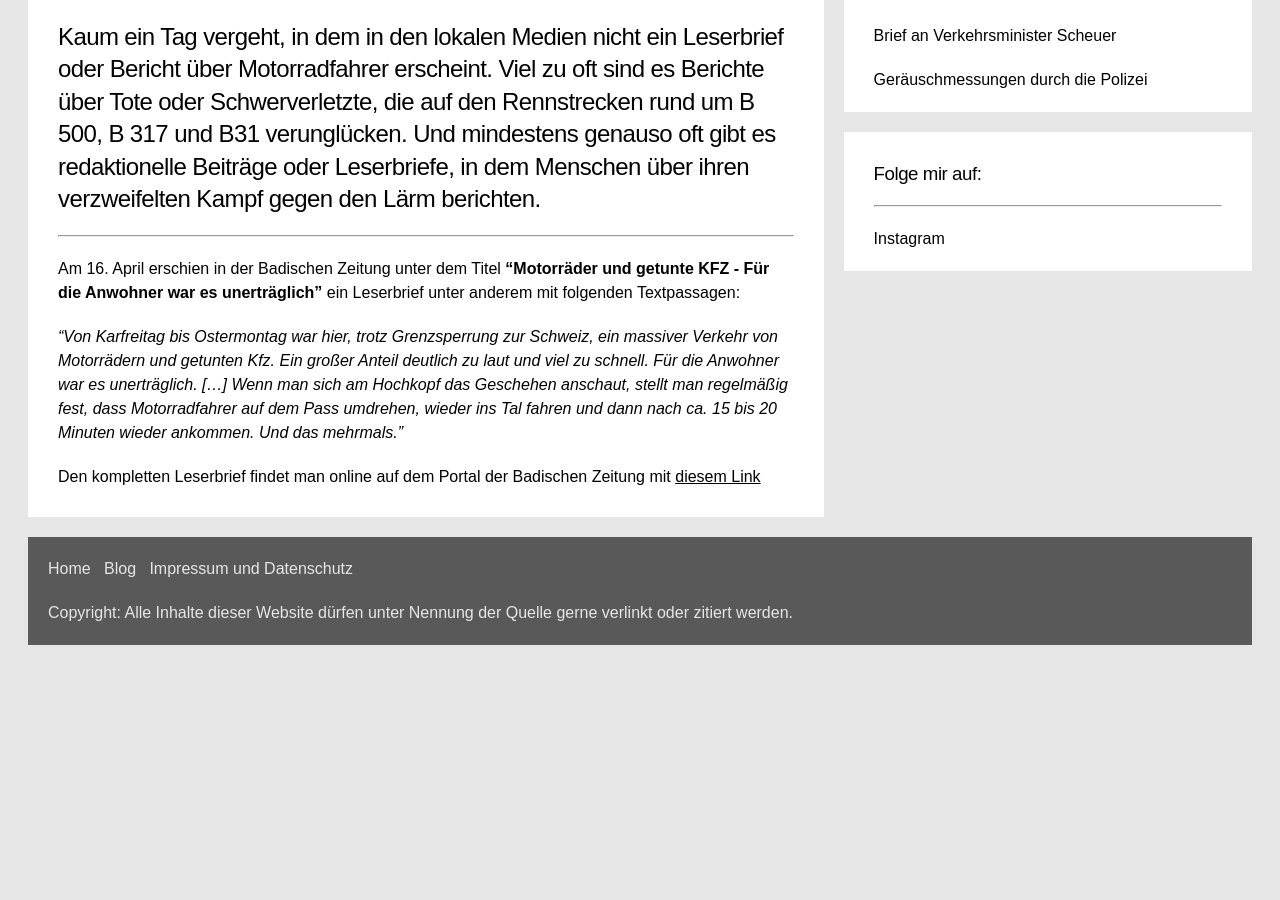
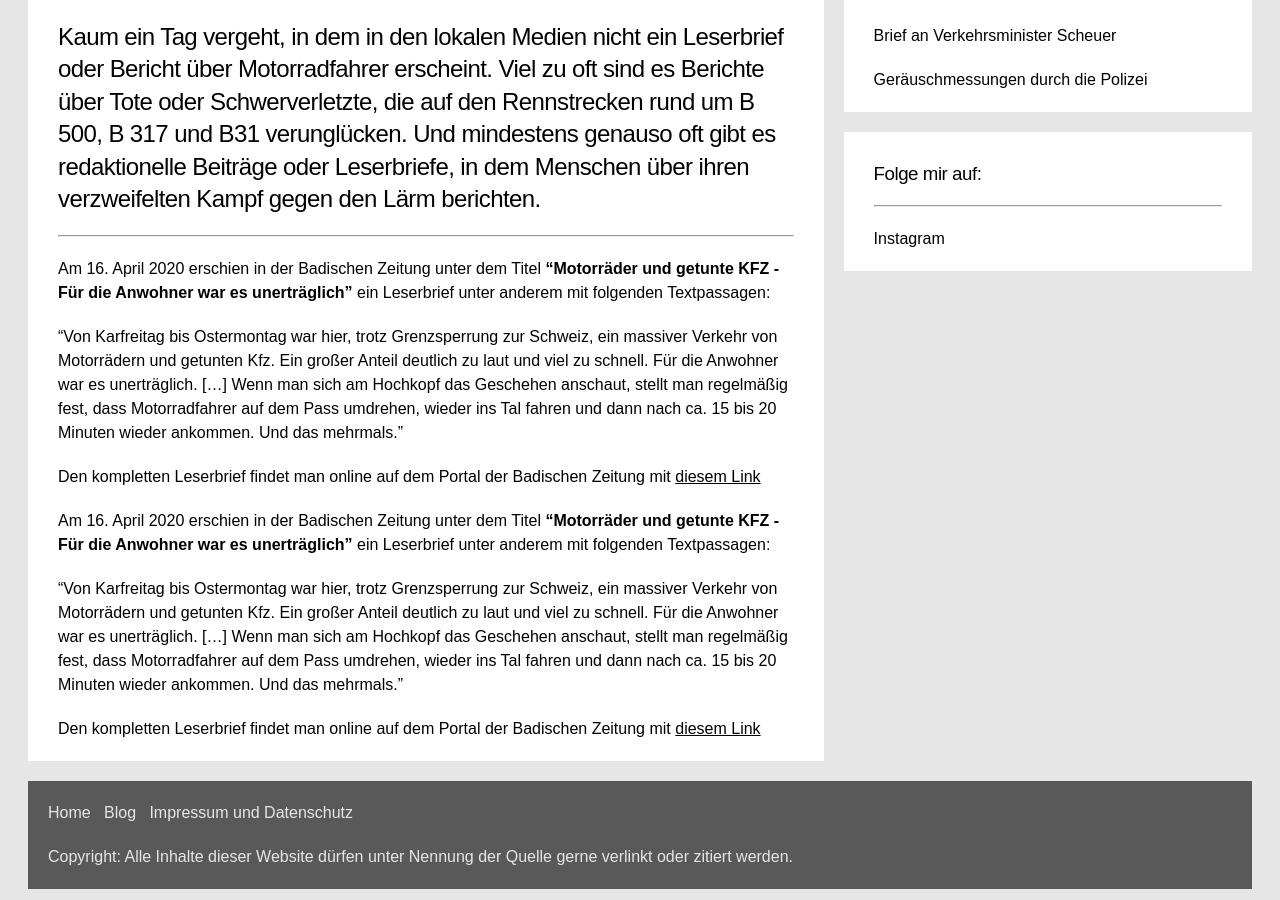
Before and after one commit to rettet-die-stille/rettet-die-stille.github.io, a Jekyll site: the page built from _posts/2020-06-04-Leserbrief-und-Zeitungsberichte-Teil-1.md, in a window 1280 px wide and 900 px high, scrolled down 634 px. Built offline with Jekyll 4.4.1, drawn with Linux system fonts in a browser that asks for light colours; before the commit the page ends 1307 px from its top, so only the background shows below that.

Commit message:
Update 2020-06-04-Leserbrief-und-Zeitungsberichte-Teil-1.md

```diff
--- a/_posts/2020-06-04-Leserbrief-und-Zeitungsberichte-Teil-1.md
+++ b/_posts/2020-06-04-Leserbrief-und-Zeitungsberichte-Teil-1.md
@@ -5,8 +5,14 @@ date: 2020-06-04
 shorttext: "Kaum ein Tag vergeht, in dem in den lokalen Medien nicht ein Leserbrief oder Bericht über Motorradfahrer erscheint. Viel zu oft sind es Berichte über Tote oder Schwerverletzte, die auf den Rennstrecken rund um B 500, B 317 und B31 verunglücken. Und mindestens genauso oft gibt es redaktionelle Beiträge oder Leserbriefe, in dem Menschen über ihren verzweifelten Kampf gegen den Lärm berichten."
 ---
 
-Am 16. April erschien in der Badischen Zeitung unter dem Titel <b>"Motorräder und getunte KFZ - Für die Anwohner war es unerträglich"</b> ein Leserbrief unter anderem mit folgenden Textpassagen:
+Am 16. April 2020 erschien in der Badischen Zeitung unter dem Titel <b>"Motorräder und getunte KFZ - Für die Anwohner war es unerträglich"</b> ein Leserbrief unter anderem mit folgenden Textpassagen:
 
-<i>"Von Karfreitag bis Ostermontag war hier, trotz Grenzsperrung zur Schweiz, ein massiver Verkehr von Motorrädern und getunten Kfz. Ein großer Anteil deutlich zu laut und viel zu schnell. Für die Anwohner war es unerträglich. [...] Wenn man sich am Hochkopf das Geschehen anschaut, stellt man regelmäßig fest, dass Motorradfahrer auf dem Pass umdrehen, wieder ins Tal fahren und dann nach ca. 15 bis 20 Minuten wieder ankommen. Und das mehrmals."</i>
+"Von Karfreitag bis Ostermontag war hier, trotz Grenzsperrung zur Schweiz, ein massiver Verkehr von Motorrädern und getunten Kfz. Ein großer Anteil deutlich zu laut und viel zu schnell. Für die Anwohner war es unerträglich. [...] Wenn man sich am Hochkopf das Geschehen anschaut, stellt man regelmäßig fest, dass Motorradfahrer auf dem Pass umdrehen, wieder ins Tal fahren und dann nach ca. 15 bis 20 Minuten wieder ankommen. Und das mehrmals."
 
  Den kompletten Leserbrief findet man online auf dem Portal der Badischen Zeitung mit  <span style="text-decoration: underline;">[diesem Link](https://www.badische-zeitung.de/leserbriefe-xmack7fqx--184823445.html)</span>
+
+Am 16. April 2020 erschien in der Badischen Zeitung unter dem Titel <b>"Motorräder und getunte KFZ - Für die Anwohner war es unerträglich"</b> ein Leserbrief unter anderem mit folgenden Textpassagen:
+
+"Von Karfreitag bis Ostermontag war hier, trotz Grenzsperrung zur Schweiz, ein massiver Verkehr von Motorrädern und getunten Kfz. Ein großer Anteil deutlich zu laut und viel zu schnell. Für die Anwohner war es unerträglich. [...] Wenn man sich am Hochkopf das Geschehen anschaut, stellt man regelmäßig fest, dass Motorradfahrer auf dem Pass umdrehen, wieder ins Tal fahren und dann nach ca. 15 bis 20 Minuten wieder ankommen. Und das mehrmals."
+
+ Den kompletten Leserbrief findet man online auf dem Portal der Badischen Zeitung mit  <span style="text-decoration: underline;">[diesem Link](https://www.badische-zeitung.de/leserbriefe-xmack7fqx--184823445.html)</span>
```
